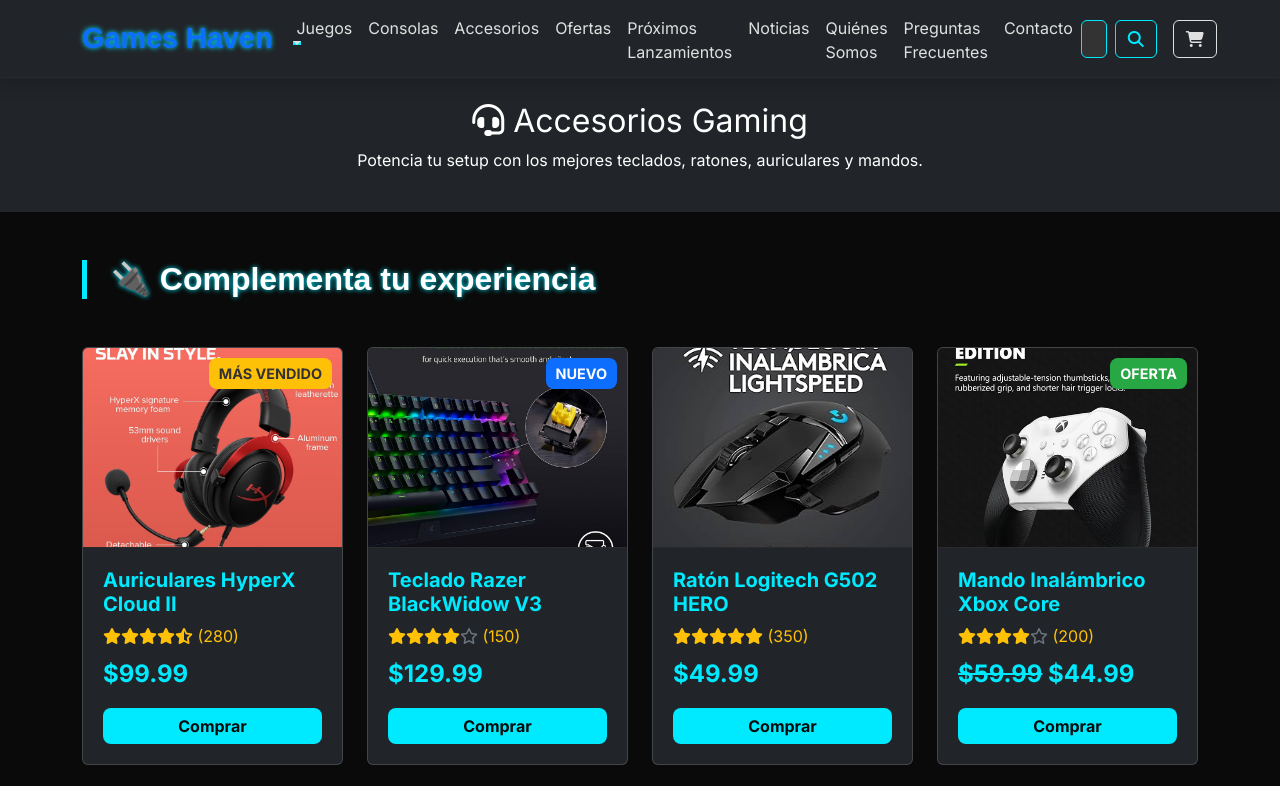
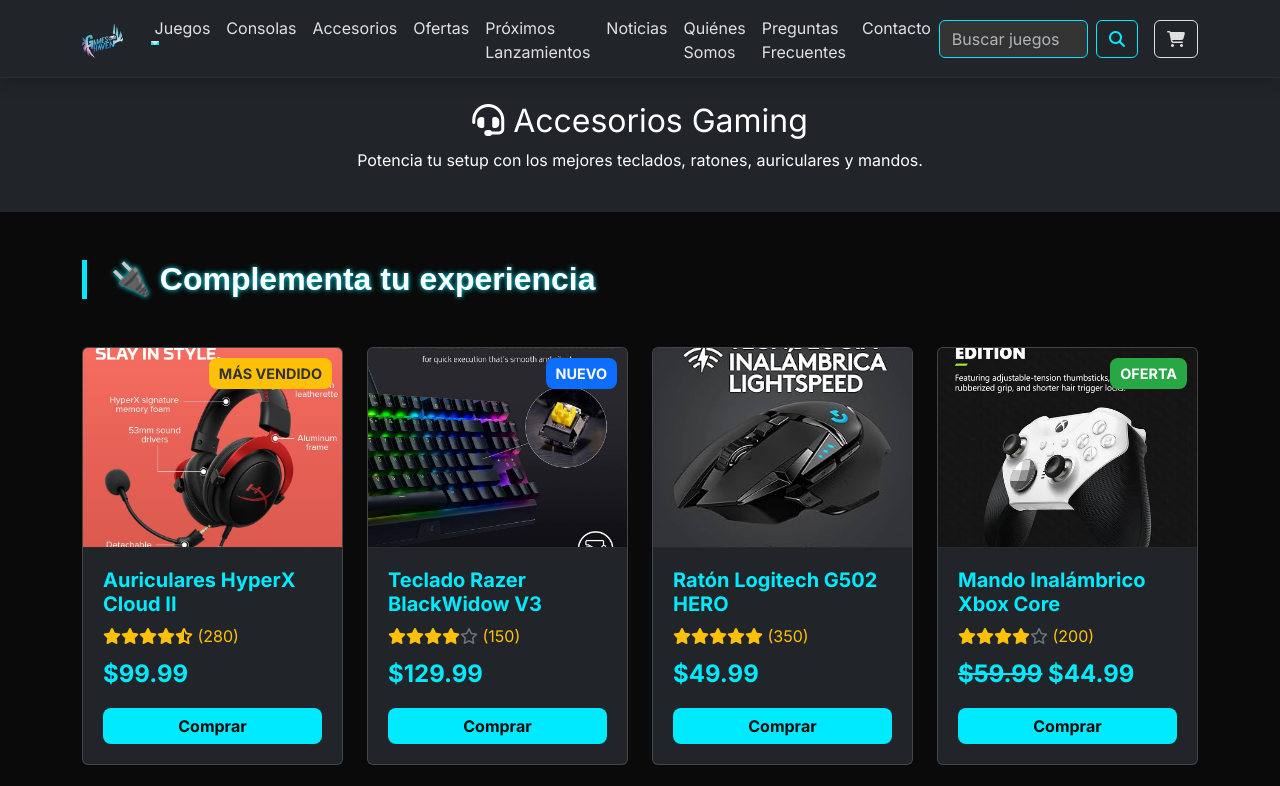
Before and after one commit to Sebcor12/gameshaven2, a plain HTML site: page accesorios.html in a window 1280 px wide. Shown: the top 786 px of the page. Drawn offline with nearby package versions, Linux system fonts and the light colour scheme.

Commit message:
Update accesorios.html

```diff
--- a/accesorios.html
+++ b/accesorios.html
@@ -208,7 +208,9 @@
 <body>
   <nav class="navbar navbar-expand-lg navbar-dark bg-dark sticky-top shadow">
     <div class="container">
-      <a class="navbar-brand fw-bold text-primary" href="index.html">Games Haven</a>
+      <a class="navbar-brand fw-bold text-primary" href="index.html">
+        <img src="dist/imagen/logo-removebg-preview.png" alt="Games Haven Logo" class="me-2" style="height: 35px; vertical-align: middle;">
+      </a>
       <button class="navbar-toggler" type="button" data-bs-toggle="collapse" data-bs-target="#navbarNav" aria-controls="navbarNav" aria-expanded="false" aria-label="Toggle navigation">
         <span class="navbar-toggler-icon"></span>
       </button>
```
